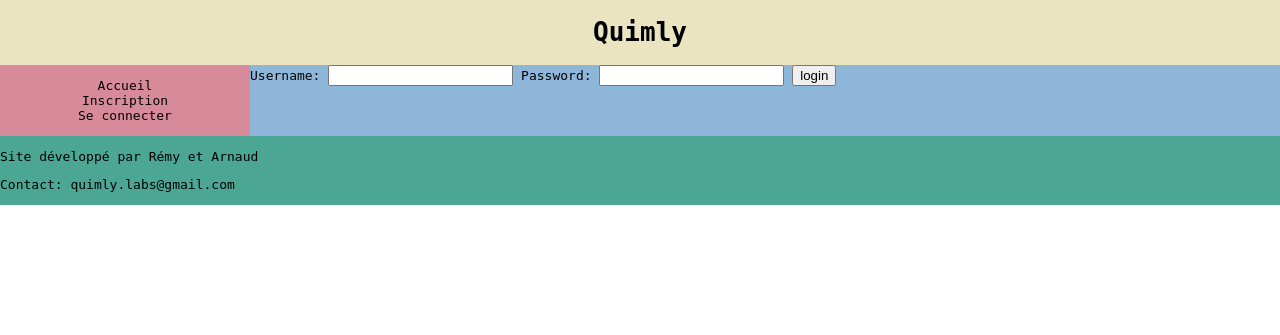
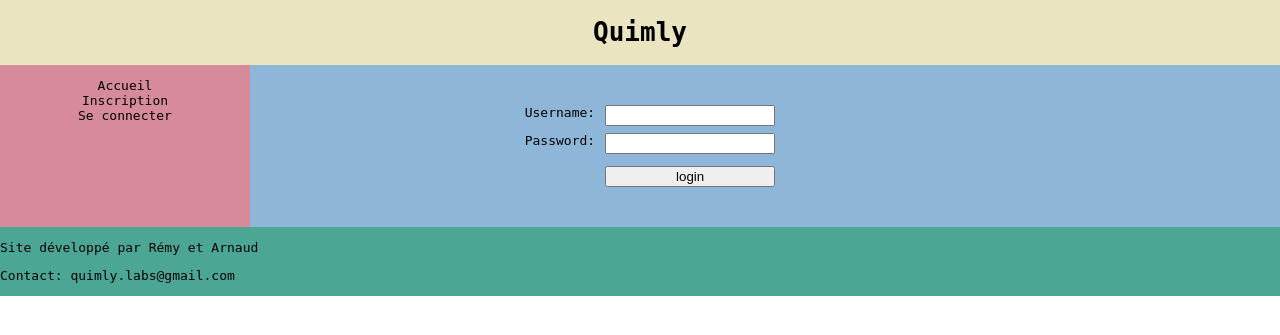
Before and after one commit to Quimly/Quizz, a Symfony app: template templates/security/login.html.twig in a window 1280 px wide. Shown: the top 335 px of the page. Run offline with Twig, Linux system fonts and the light colour scheme; the template is opened without the code that fills it, so the values that code supplies are empty; some libraries are stand-ins or nearby versions.

Commit message:
Updated login style

```diff
--- a/public/css/base.css
+++ b/public/css/base.css
@@ -59,33 +59,33 @@ div#nav-container a{
 
 /** REGISTER FORM **/
 
-#form_wrap {
+.form_wrap {
 	width: 84.5%;
 }
 
-#form_inscription {
+.form_main {
 	width: 380px;
 	margin: 40px auto 40px auto;
 }
 
-#form_inscription div {
+.form_main div {
 	display: grid;
 	grid-template-areas: "l i";
 	grid-template-columns: 110px 170px;
 }
 
-#form_inscription label {
+.form_main label {
 	grid-area: l;
 	text-align: right;
 	margin: 0 10px 10px 0;
 }
 
-#form_inscription input {
+.form_main input {
 	grid-area: i;
 	margin-bottom: 7px;
 }
 
-#form_inscription button {
+.form_main button {
 	margin: 5px 0 0 110px;
 	width: 170px;
 }
--- a/templates/registration/register.html.twig
+++ b/templates/registration/register.html.twig
@@ -2,9 +2,9 @@
 
 {% block body %}
 
-    <div id="form_wrap">
+    <div class="form_wrap">
 
-    {{ form_start(form, {'attr': {'id': 'form_inscription'}}) }}
+    {{ form_start(form, {'attr': {'class': 'form_main' }}) }}
 
         {{ form_row(form.username, {'label': 'Pseudo'}) }}
         {{ form_row(form.email) }}
--- a/templates/security/login.html.twig
+++ b/templates/security/login.html.twig
@@ -6,12 +6,14 @@
         <div>{{ error.messageKey|trans(error.messageData, 'security') }}</div>
     {% endif %}
 
-    <form action="{{ path('login') }}" method="post">
-        <label for="username">Username:</label>
-        <input type="text" id="username" name="_username" value="{{ last_username }}" />
+    <div class="form_wrap">
 
-        <label for="password">Password:</label>
-        <input type="password" id="password" name="_password" />
+        <form action="{{ path('login') }}" method="post" class="form_main">
+            <div><label for="username">Username:</label>
+                <input type="text" id="username" name="_username" value="{{ last_username }}" /></div>
+
+            <div><label for="password">Password:</label>
+                <input type="password" id="password" name="_password" /></div>
 
             {#
                 If you want to control the URL the user
@@ -22,4 +24,6 @@
             <button type="submit">login</button>
         </form>
 
+    </div>
+
 {% endblock %}
```
Lines whose indentation alone changed are shown as unchanged.
